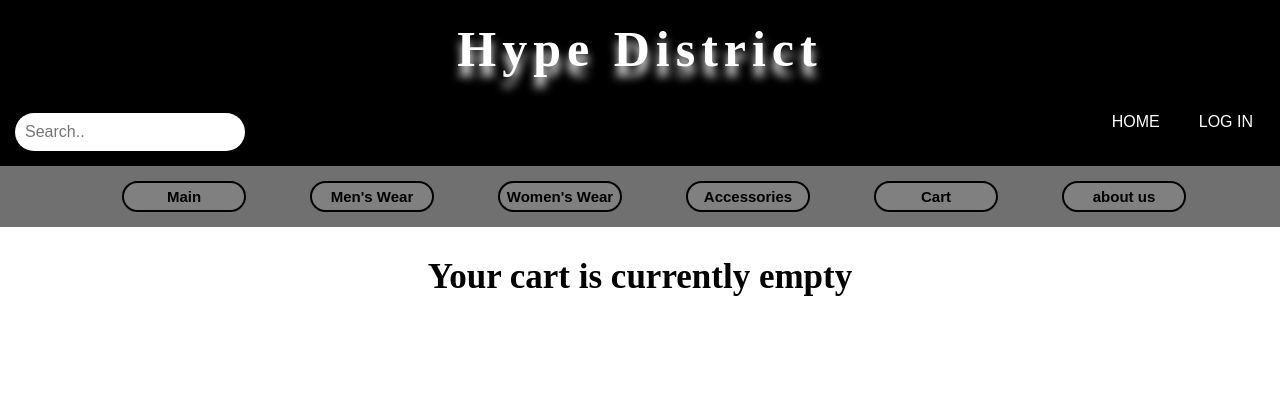
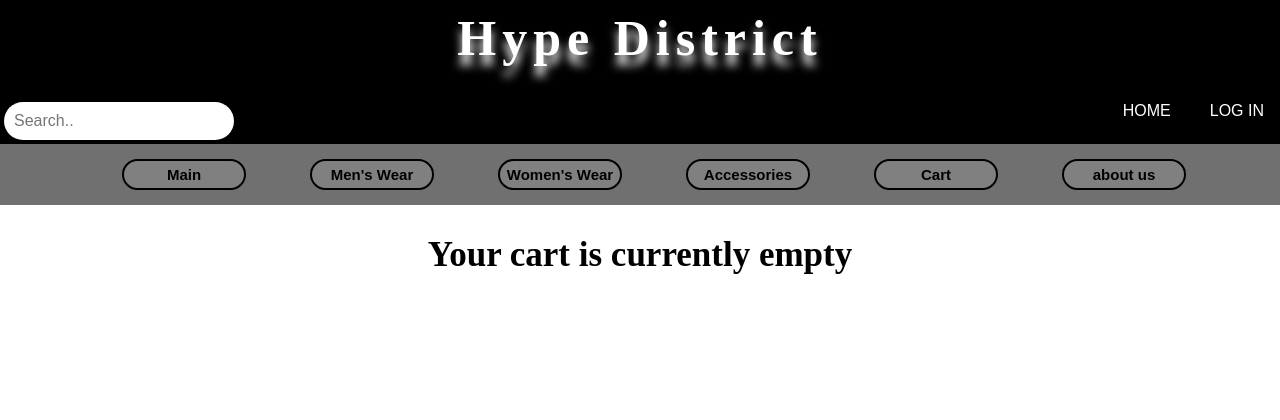
Before and after one commit to supclarence/Hype-Distric, a PHP site: page /cart.html in a window 1280 px wide. Shown: the top 420 px of the page. Run offline with PHP 8.4, Linux system fonts and the light colour scheme.

Commit message:
Update pages-style.css

```diff
--- a/pages-style.css
+++ b/pages-style.css
@@ -8,7 +8,7 @@ header{
     background-color:black;
     color:white;
     font-family:Niagara Engraved;
-    padding:15px;
+    padding:4px;
     width:100%;
     box-sizing:border-box;
 }
```
